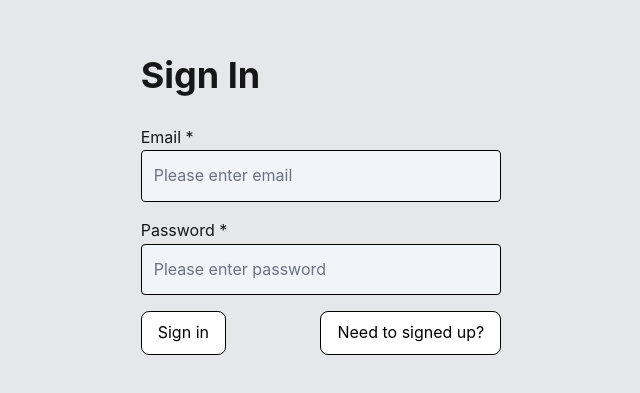
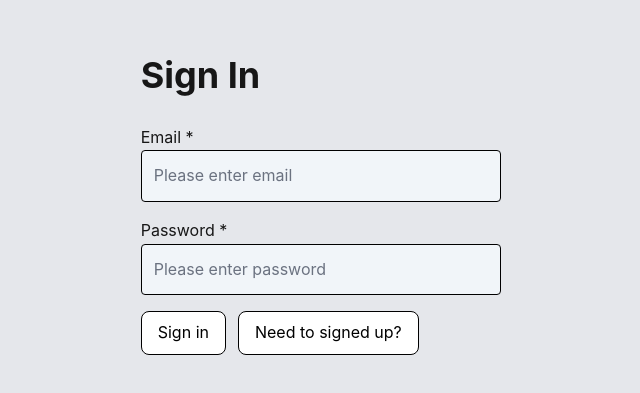
Before and after one commit to tony2tones/tony-gk-assessment, a Next.js app: page /sign-in in a window 1280 px wide. Shown: the part 199-592 px from the top of the page, without its empty margins (319-959 px from the left). Built offline with nearby package versions, Linux system fonts and the light colour scheme; no server answers.

Commit message:
fixed styles for sign and added read me

```diff
--- a/app/sign-in/page.tsx
+++ b/app/sign-in/page.tsx
@@ -55,12 +55,9 @@ const SignIn = () => {
             value={password}
           />
 
-          <div>
-            <div className='flex justify-between'>
-              <button type='submit' disabled={loading} >{loading ? 'Signing in...' : 'Sign in'}</button>
-
-              <button type='button' disabled={loading} onClick={navToSignUp}> Need to signed up?</button>
-            </div>
+          <div className='flex flex-col sm:flex-row gap-3 justify-between sm:gap-3 sm:justify-start'>
+            <button type='submit' disabled={loading} >{loading ? 'Signing in...' : 'Sign in'}</button>
+            <button type='button' disabled={loading} onClick={navToSignUp}>Need to signed up?</button>
           </div>
         </form>
       </div>
--- a/tailwind.config.ts
+++ b/tailwind.config.ts
@@ -8,6 +8,11 @@ module.exports = {
     "./components/**/*.{js,ts,jsx,tsx}",
   ],
   theme: {
+      screens: {
+        'sm': '776px',
+        'md': '960px',
+        'lg': '1440px',
+      },
     extend: {
       colors: {
         background: "var(--background)",
```
Also changed, not shown: 1 other file (tests, documents, lock files or other folders).
